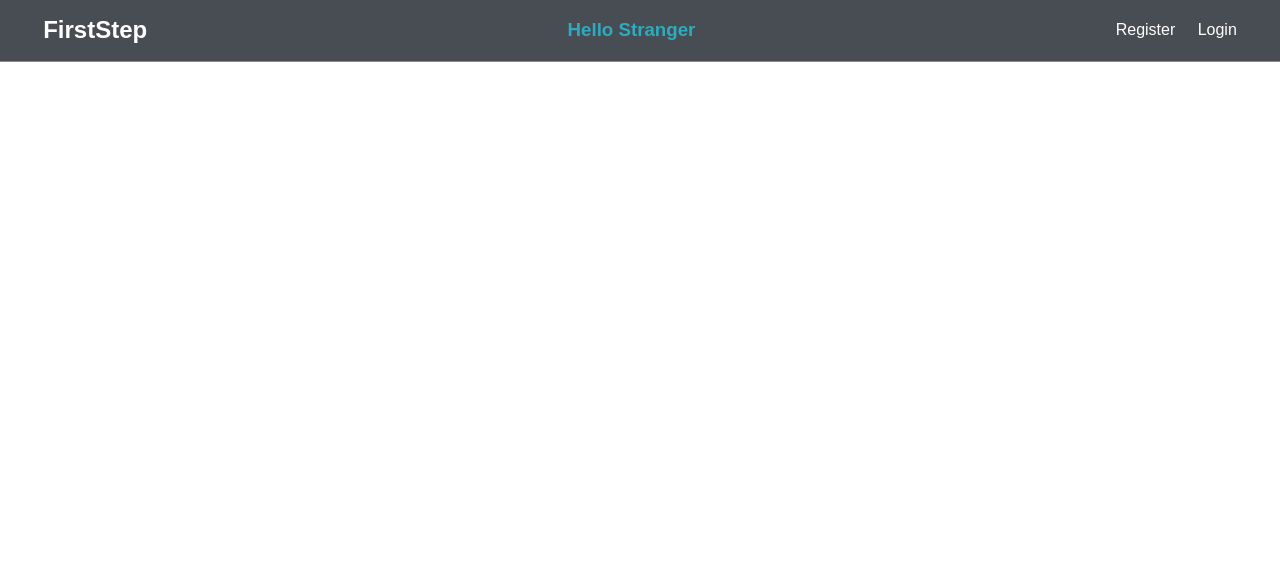
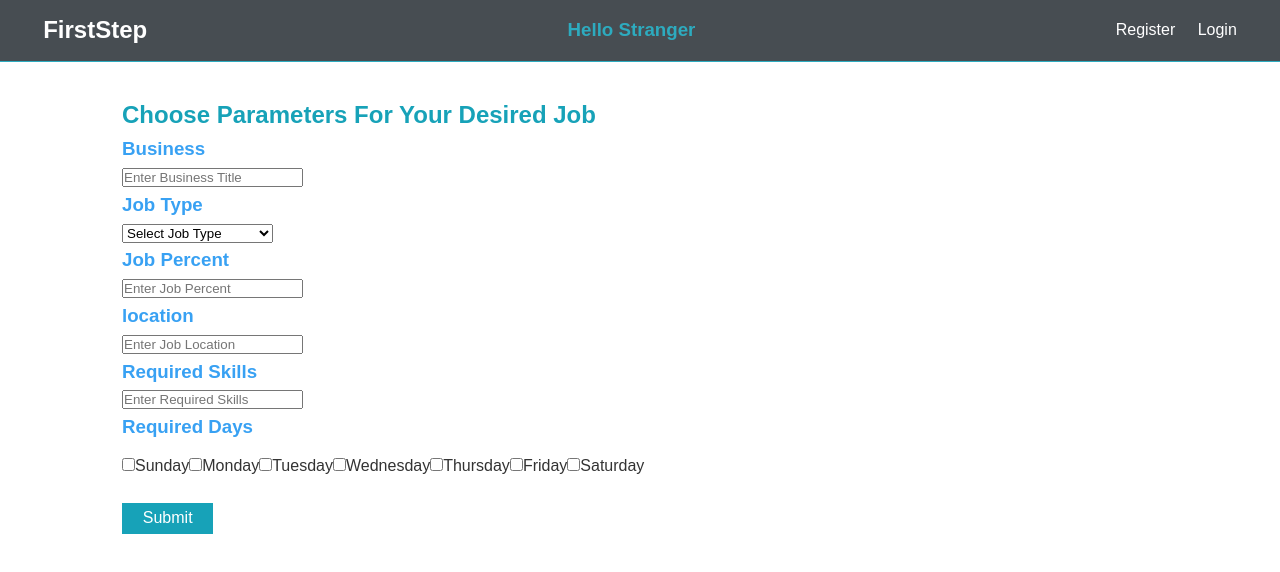
Before and after one commit to altereitay/FirstStep, a React (Create React App) app in the folder src/client/first-step-client/: page /job-filter in a window 1280 px wide. Shown: the top 572 px of the page. Built offline with nearby package versions, Linux system fonts and the light colour scheme; no server answers.

Commit message:
work in progress on jobs filter, need to show jobs and add actions

```diff
--- a/src/client/first-step-client/src/App.js
+++ b/src/client/first-step-client/src/App.js
@@ -28,6 +28,7 @@ import StudentReport from "./components/profiles/StudentReport";
 import EditAdmin from "./components/profiles/EditAdmin";
 import AppliedStudents from "./components/profiles/AppliedStudents";
 import RelevantStudent from "./components/profiles/RelevantStudent";
+import JobsFilter from "./components/jobs/JobsFilter";
 if (localStorage.token) {
     setAuthToken(localStorage.token);
 }
@@ -67,6 +68,7 @@ function App () {
                             <Route exact path='/admin/edit' element={<EditAdmin/>}/>
                             <Route exact path='/aplications/students/:id' element={<AppliedStudents/>}/>
                             <Route exact path='/view/jobs/:id' element={<RelevantStudent/>}/>
+                            <Route exact path='/job-filter' element={<JobsFilter/>}/>
                         </Routes>
                     </section>
                 </Fragment>
--- /dev/null
+++ b/src/client/first-step-client/src/components/jobs/JobsFilter.js
@@ -0,0 +1,163 @@
+import React, { Fragment, useState } from "react";
+
+const JobsFilter = () => {
+    const [jobs, setJobs] = useState([]);
+
+    const [formData, setFormData] = useState({
+        business: '',
+        percentageOfJob: '',
+        location: '',
+        jobType: '',
+        requiredSkills: []
+    })
+    const {business, percentageOfJob, location, jobType, requiredSkills} = formData
+
+    const [availabilityData, setAvailability] = useState({
+        sunday: false,
+        monday: false,
+        tuesday: false,
+        wednesday: false,
+        thursday: false,
+        friday: false,
+        saturday: false
+    })
+    const {sunday, monday, tuesday, wednesday, thursday, friday, saturday} = availabilityData
+
+    const onJobChange = e => {
+        setFormData({...formData, jobType: e.target.value})
+    }
+
+    const onChange = event => {
+        setFormData({...formData, [event.target.name]: event.target.value});
+    }
+
+    const skillsOnChange = e => {
+        let reqSkill = e.target.value.split(',');
+        setFormData({...formData, requiredSkills: reqSkill});
+    }
+
+    const availabilityOnChange = e => {
+        setAvailability({...availabilityData, [e.target.name]: e.target.checked});
+    }
+
+    return (
+        <Fragment>
+            <h1 className='text-primary'>Choose Parameters For Your Desired Job</h1>
+            <form onSubmit={e => {
+                // onSubmit(e)
+            }}>
+                <Fragment>
+                    <div className='form-group'>
+                        <h3 style={{color: '#38a1f3'}}>Business</h3>
+                        <input type='text'
+                               placeholder='Enter Business Title'
+                               name='business'
+                               value={business}
+                               onChange={event => onChange(event)}
+                               required/>
+                    </div>
+                    <div className='form-group'>
+                        <h3 style={{color: '#38a1f3'}}>Job Type</h3>
+                        <select onChange={e => onJobChange(e)}>
+                            <option value="" disabled selected>Select Job Type</option>
+                            <option value="Software Engineering">Software Engineering</option>
+                            <option value="Civil Engineering">Civil Engineering</option>
+                            <option value="Electrical Engineering">Electrical Engineering</option>
+                            <option value="Industrial Engineering">Industrial Engineering</option>
+                            <option value="Architecture">Architecture</option>
+                        </select>
+                    </div>
+                    <div className='form-group'>
+                        <h3 style={{color: '#38a1f3'}}>Job Percent</h3>
+                        <input type='text'
+                               placeholder='Enter Job Percent'
+                               name='percentageOfJob'
+                               value={percentageOfJob}
+                               onChange={event => onChange(event)}
+                               required/>
+                    </div>
+                    <div className='form-group'>
+                        <h3 style={{color: '#38a1f3'}}>location</h3>
+                        <input type='text'
+                               placeholder='Enter Job Location'
+                               name='location'
+                               value={location}
+                               onChange={event => onChange(event)}
+                               required/>
+                    </div>
+                    <div className="form-group">
+                        <h3 style={{color: '#38a1f3'}}>Required Skills</h3>
+                        <input type="text"
+                               placeholder="Enter Required Skills"
+                               name="requiredSkills"
+                               value={requiredSkills}
+                               onChange={(e) => skillsOnChange(e)}/>
+                    </div>
+                    <div className="form-group">
+                        <h3 style={{color: '#38a1f3'}}>Required Days</h3>
+                        <label className='my-1'>
+                            <input type="checkbox"
+                                   name="sunday"
+                                   className='my-1'
+                                   value={sunday}
+                                   onChange={(e) => availabilityOnChange(e)}/>
+                            Sunday
+                        </label>
+                        <label className='my-1'>
+                            <input type="checkbox"
+                                   name="monday"
+                                   className='my-1'
+                                   value={monday}
+                                   onChange={(e) => availabilityOnChange(e)}/>
+                            Monday
+                        </label>
+                        <label className='my-1'>
+                            <input type="checkbox"
+                                   name="tuesday"
+                                   className='my-1'
+                                   value={tuesday}
+                                   onChange={(e) => availabilityOnChange(e)}/>
+                            Tuesday
+                        </label>
+                        <label className='my-1'>
+                            <input type="checkbox"
+                                   name="wednesday"
+                                   className='my-1'
+                                   value={wednesday}
+                                   onChange={(e) => availabilityOnChange(e)}/>
+                            Wednesday
+                        </label>
+                        <label className='my-1'>
+                            <input type="checkbox"
+                                   name="thursday"
+                                   className='my-1'
+                                   value={thursday}
+                                   onChange={(e) => availabilityOnChange(e)}/>
+                            Thursday
+                        </label>
+                        <label className='my-1'>
+                            <input type="checkbox"
+                                   name="friday"
+                                   className='my-1'
+                                   value={friday}
+                                   onChange={(e) => availabilityOnChange(e)}/>
+                            Friday
+                        </label>
+                        <label className='my-1'>
+                            <input type="checkbox"
+                                   name="saturday"
+                                   className='my-1'
+                                   value={saturday}
+                                   onChange={(e) => availabilityOnChange(e)}/>
+                            Saturday
+                        </label>
+                    </div>
+                    <input type='submit' className='btn btn-primary my-1'/>
+                </Fragment>
+            </form>
+        </Fragment>
+    )
+
+}
+
+export default JobsFilter
--- a/src/client/first-step-client/src/components/layout/Dashboard.js
+++ b/src/client/first-step-client/src/components/layout/Dashboard.js
@@ -46,6 +46,8 @@ const Dashboard = ({auth, jobs, profiles, loadJobs, loadJobsAdmin, deleteJob, de
                             </button>
                             <button className='btn btn-primary' onClick={() => navigate(`/student/jobs`)}>Find Jobs
                             </button>
+                            <button className='btn btn-primary' onClick={() => navigate(`/job-filter`)}>Filter Jobs
+                            </button>
                         </Fragment>
                     }
                 </Fragment>
```
Also changed, not shown: 1 other file (tests, documents, lock files or other folders).
